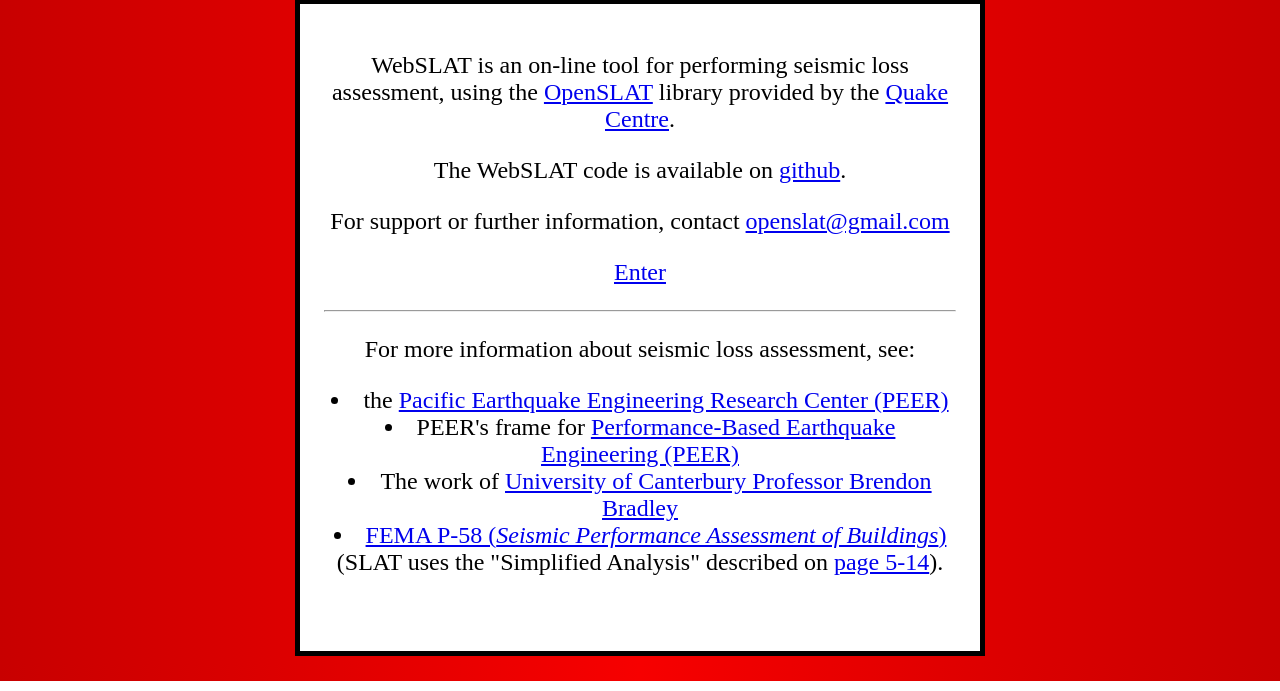
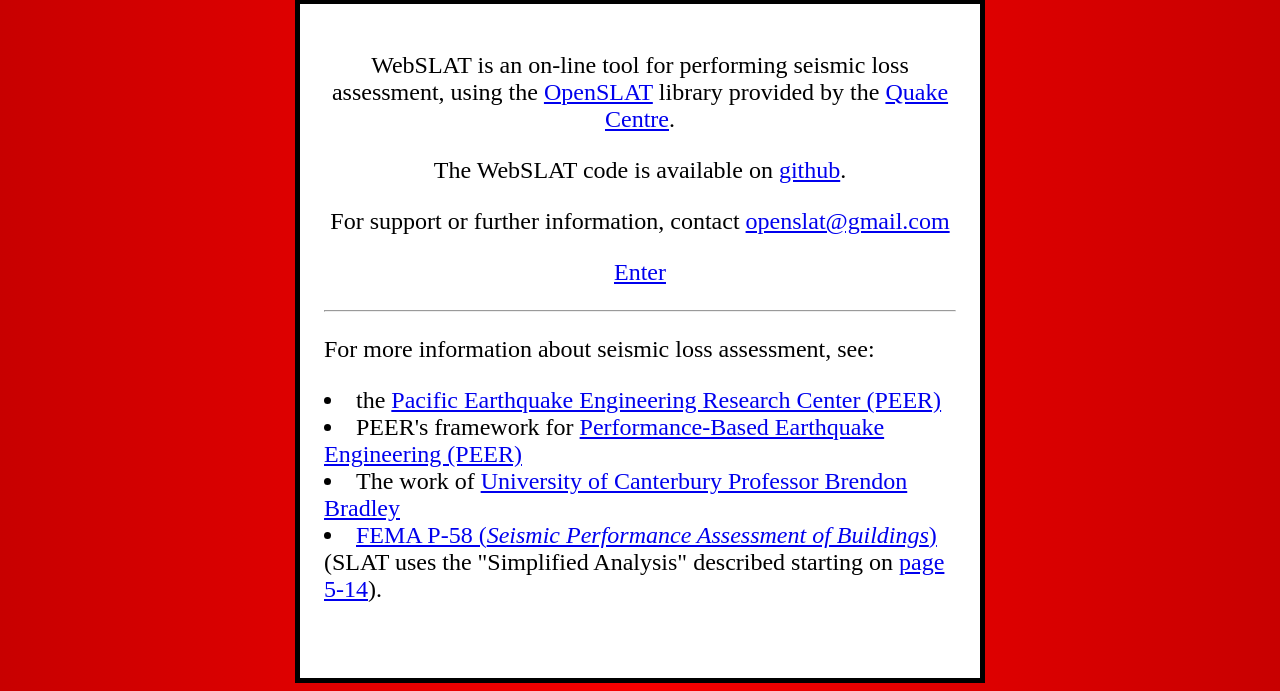
Before and after one commit to openslat/webslat, a Django app: page / in a window 1280 px wide. Shown: the part 119-810 px from the top of the page. Run offline with Django 3.2, Linux system fonts and the light colour scheme; parts of the project's set-up code (start-up, migrations or seed data) failed here and were passed over; some libraries are stand-ins or nearby versions.

Commit message:
Tweak reference list.

```diff
--- a/webslat/slat/templates/slat/welcome.html
+++ b/webslat/slat/templates/slat/welcome.html
@@ -22,6 +22,7 @@
    <p><a href="{% url 'slat:index' %}">Enter</a></p>
 
    <hr/>
+   <div align="left">
        <p>For more information about seismic loss assessment, see:
          <list>
            <li>
@@ -31,7 +32,7 @@
                </a>
              </li>
            <li>
-         PEER's frame for <a href="https://peer.berkeley.edu/research/pbee-methodology">
+             PEER's framework for <a href="https://peer.berkeley.edu/research/pbee-methodology">
                Performance-Based Earthquake Engineering (PEER)
                </a>
            </li>
@@ -42,11 +43,11 @@
              </a>
            </li>
            <li>
-         <a href="https://www.fema.gov/media-library-data/1396495019848-0c9252aac91dd1854dc378feb9e69216/FEMAP-58_Volume1_508.pdf">FEMA P-58 (<i>Seismic Performance Assessment of Buildings</i>)</a> (SLAT uses the "Simplified Analysis" described on
+             <a href="https://www.fema.gov/media-library-data/1396495019848-0c9252aac91dd1854dc378feb9e69216/FEMAP-58_Volume1_508.pdf">FEMA P-58 (<i>Seismic Performance Assessment of Buildings</i>)</a> (SLAT uses the "Simplified Analysis" described starting on
              <a href="https://www.fema.gov/media-library-data/1396495019848-0c9252aac91dd1854dc378feb9e69216/FEMAP-58_Volume1_508.pdf#page=111">page 5-14</a>).
              </li>
          </list>
        </p>
-
+   </div>
 {% endblock %}
 {% block footer %}{% endblock %}
```
Lines whose indentation alone changed are shown as unchanged.
